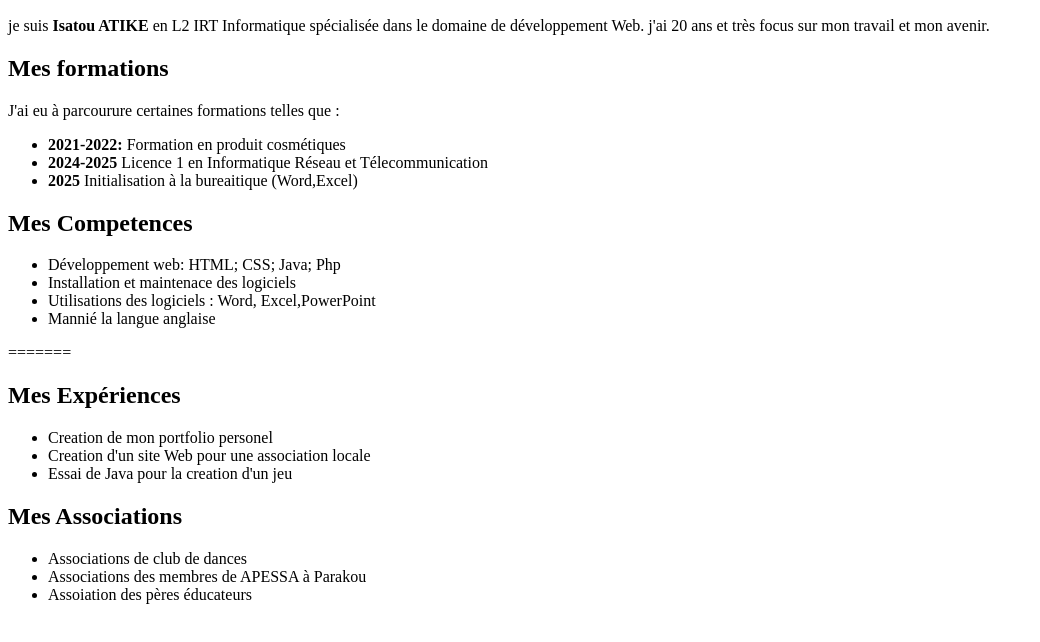
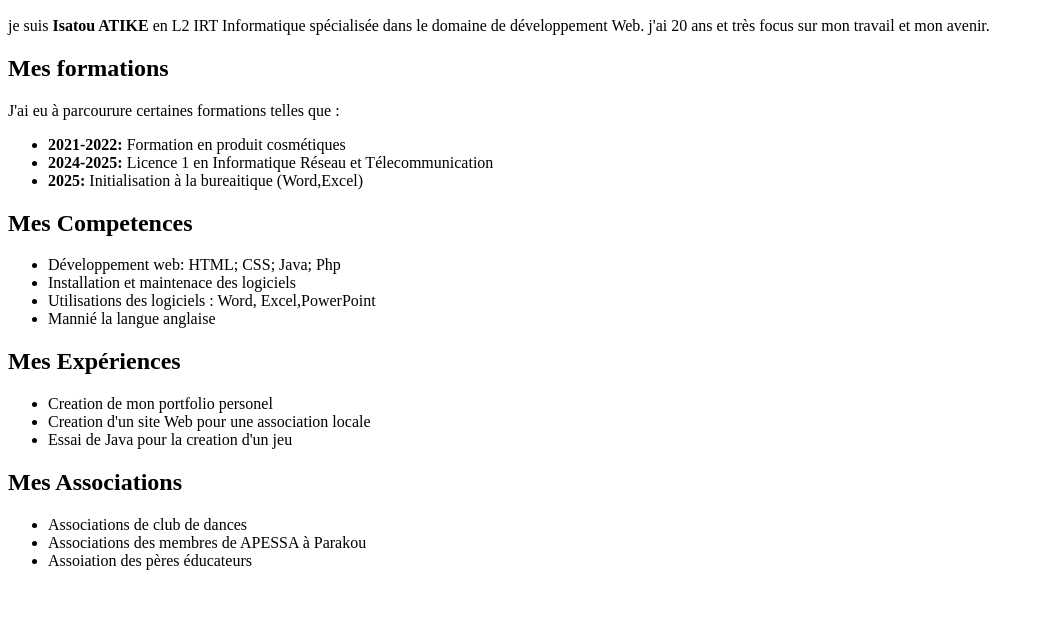
Before and after one commit to Isatou229/git-mon-cv, a plain HTML site: page index.html in a window 1280 px wide. Shown: the part 110-752 px from the top of the page, without its empty margins (0-1040 px from the left). Drawn offline with Linux system fonts and the light colour scheme.

Commit message:
reverification

```diff
--- a/index.html
+++ b/index.html
@@ -27,9 +27,9 @@
             <li>
                 <strong>2021-2022:</strong> Formation en produit cosmétiques
             </li>
-            <li> <strong>2024-2025</strong> Licence 1 en Informatique Réseau et Télecommunication
+            <li> <strong>2024-2025:</strong> Licence 1 en Informatique Réseau et Télecommunication
             </li>
-            <li><strong>2025</strong>
+            <li><strong>2025:</strong>
             Initialisation à la bureaitique (Word,Excel)
         </li>
         </ul>
@@ -54,7 +54,7 @@
 
 </body>
 </html>
-=======
+
     <h2>Mes Expériences</h2>
     <ul>
         <li>Creation de mon portfolio personel
```
